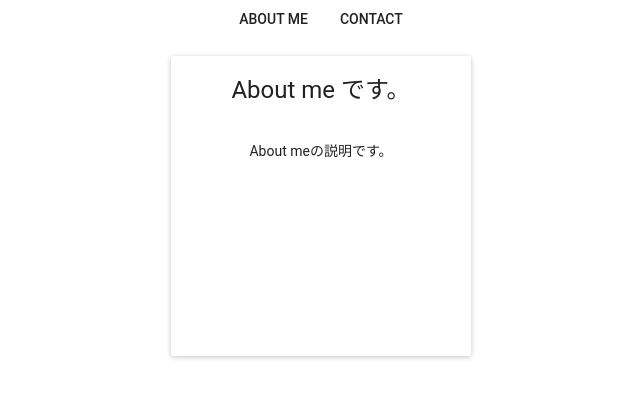
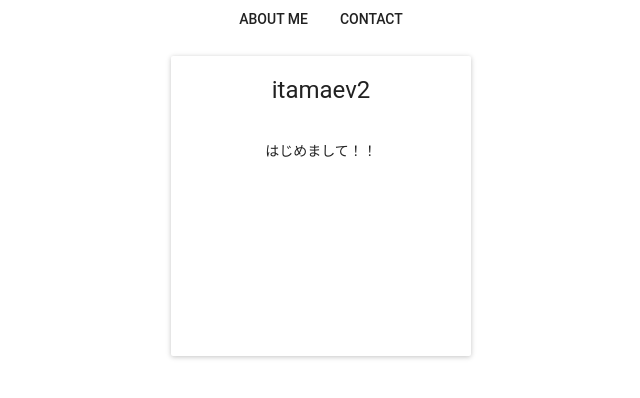
Before and after one commit to itamaev2/react-profile, a React (Create React App) app: page / in a window 1280 px wide. Shown: the top 398 px of the page, without its empty margins (319-959 px from the left). Built offline with nearby package versions, Linux system fonts and the light colour scheme; the HTML template or start-up script is replaced by a standard one; what react-tap-event-plugin would draw is missing.

Commit message:
Update the data of About me component to obtain from JSON

```diff
--- a/package.json
+++ b/package.json
@@ -6,6 +6,7 @@
     "react-scripts": "0.6.0"
   },
   "dependencies": {
+    "jquery": "^3.1.1",
     "material-ui": "^0.15.4",
     "react": "^15.3.2",
     "react-dom": "^15.3.2",
--- /dev/null
+++ b/public/json/about_me.json
@@ -0,0 +1,4 @@
+{
+  "name": "itamaev2",
+  "comment": "はじめまして！！"
+}
--- a/src/AboutMe.js
+++ b/src/AboutMe.js
@@ -1,7 +1,19 @@
 import React from 'react';
-import { Card, CardTitle, CardText } from 'material-ui';
+import { Card, CardTitle, CardText, CardActions, IconButton } from 'material-ui';
+import $ from 'jquery';
 
 export default class AboutMe extends React.Component {
+  constructor(props) {
+    super(props);
+    this.state = { name: '', comment: '' };
+  }
+
+  componentWillMount() {
+    $.getJSON('./json/about_me.json', function (data) {
+      this.setState(data);
+    }.bind(this));
+  }
+
   render() {
     const style = {
       height: 300,
@@ -14,10 +26,13 @@ export default class AboutMe extends React.Component {
     return (
       <div className="abount_me">
         <Card style={style}>
-          <CardTitle title="About me です。" />
+          <CardTitle title={this.state.name} />
           <CardText>
-            About meの説明です。
+            {this.state.comment}
           </CardText>
+          <CardActions>
+            <IconButton iconClassName="muidocs-icon-custom-github" />
+          </CardActions>
         </Card>
       </div>
     );
```
